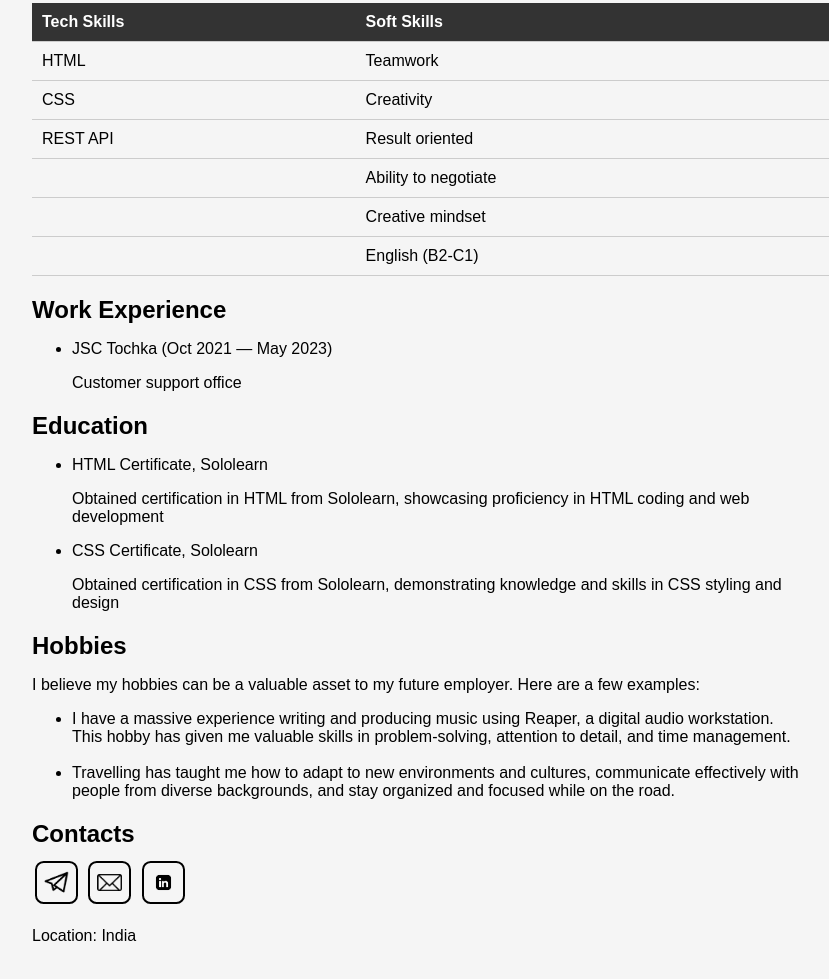
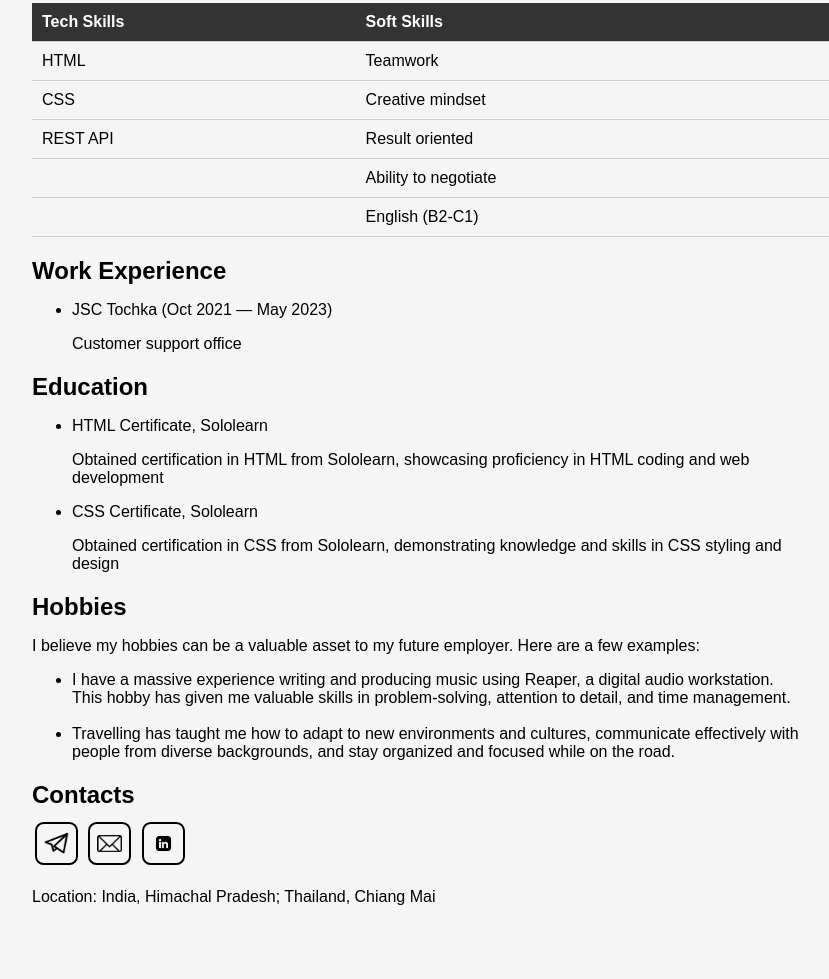
Before and after one commit to Ludishchev/ludishchev.github.io, a plain HTML site: page index.html in a window 1280 px wide. Shown: the part 341-1320 px from the top of the page, without its empty margins (208-1037 px from the left). After the commit the page ends 1283 px from the top, so only its background shows below. Drawn offline with Linux system fonts and the light colour scheme.

Commit message:
Update index.html

```diff
--- a/index.html
+++ b/index.html
@@ -36,7 +36,7 @@
       </tr>
       <tr>
         <td>CSS</td>
-        <td>Creativity</td>
+        <td>Creative mindset</td>
       </tr>
       <tr>
         <td>REST API</td>
@@ -45,10 +45,6 @@
       <tr>
         <td></td>
         <td>Ability to negotiate</td>
-      </tr>
-      <tr>
-        <td></td>
-        <td>Creative mindset</td>
       </tr>
       <tr>
         <td></td>
@@ -90,7 +86,7 @@
     <a href="https://t.me/dead_into_box"><img src="favpng_clip-art-telegram.png" alt="tg" class="img-button"></a>
     <a href="mailto:ludishev.p@gmail.com"><img src="favpng_icon-email-clip-art.png" alt="gmail" class="img-button"></a>
     <a href="https://www.linkedin.com/in/lud1shchev/>"><img src="linkedin.png" alt="linkedin" class="img-button"></a>
-    <p>Location: India</p>
+    <p>Location: India, Himachal Pradesh; Thailand, Chiang Mai</p>
   </section>
 </div>
 </body>
```
